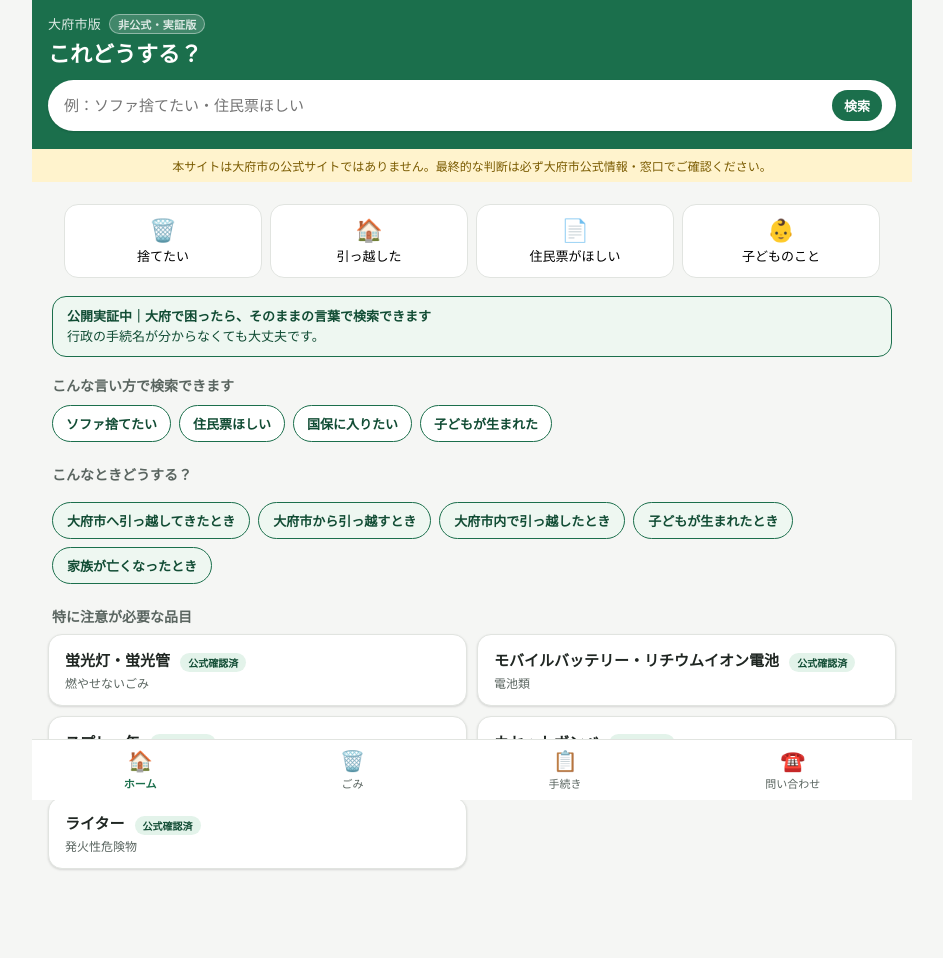
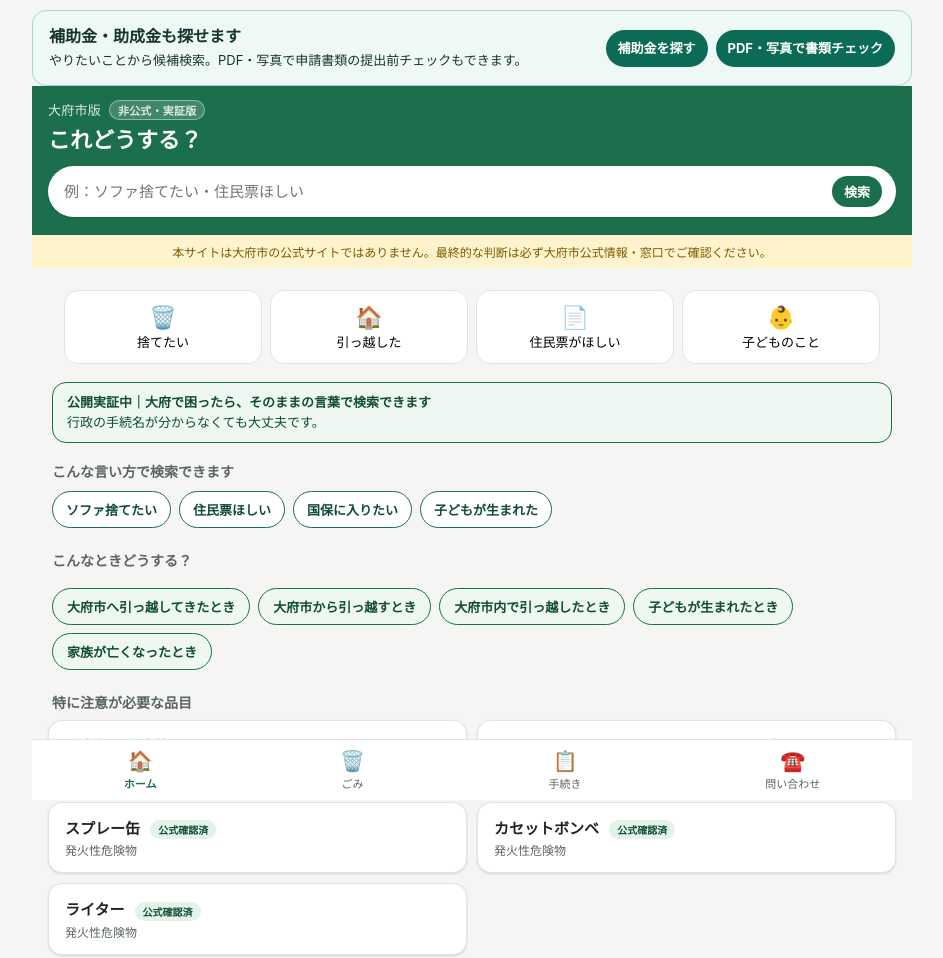
Before and after one commit to fukuoka1980521-beep/kore-dousuru-obu, a website: page src/app/index.html in a window 1280 px wide. Shown: the whole page, without its empty margins (168-1111 px from the left). Drawn offline with Linux system fonts and the light colour scheme.

Commit message:
Add visible subsidy and document check entry

```diff
--- a/src/app/index.html
+++ b/src/app/index.html
@@ -14,9 +14,16 @@
 <meta name="twitter:title" content="これどうする？ 大府市版｜非公式・実証版" />
 <meta name="twitter:description" content="大府市の公式情報をもとに、ごみの出し方や主要な生活手続を「次に何をすればよいか」の形で確認する非公式の実証サービスです。最終確認は大府市公式情報をご利用ください。" />
 <link rel="stylesheet" href="style.css" />
-</head>
+<style>
+.assist-launch{max-width:880px;margin:10px auto 0;padding:14px 16px;background:#eef8f5;border:1px solid #a8d8ca;border-radius:14px;display:flex;gap:14px;align-items:center;justify-content:space-between;font-family:-apple-system,BlinkMacSystemFont,"Segoe UI","Yu Gothic UI",Meiryo,sans-serif;color:#17352f;line-height:1.45}
+.assist-launch b{font-size:16px}.assist-launch span{font-size:13px}.assist-launch-actions{display:flex;gap:8px;flex-wrap:wrap}.assist-launch-actions a{display:inline-block;background:#0b6b57;color:#fff;text-decoration:none;font-weight:700;padding:9px 12px;border-radius:999px;font-size:13px;white-space:nowrap}.assist-launch-actions a:focus-visible{outline:3px solid #005fcc;outline-offset:3px}
+@media(max-width:700px){.assist-launch{margin:8px 8px 0;align-items:stretch;flex-direction:column}.assist-launch-actions a{flex:1;text-align:center}}
+</style></head>
 <body>
-<div id="app">読み込み中…</div>
+<div class="assist-launch" role="region" aria-label="補助金・申請チェック">
+  <div><b>補助金・助成金も探せます</b><br><span>やりたいことから候補検索。PDF・写真で申請書類の提出前チェックもできます。</span></div>
+  <div class="assist-launch-actions"><a href="assist/index.html#subsidy">補助金を探す</a><a href="assist/index.html#documents">PDF・写真で書類チェック</a></div>
+</div><div id="app">読み込み中…</div>
 <script src="../../municipalities/shared/core.js"></script>
 <script src="app.js"></script>
 </body>
```
